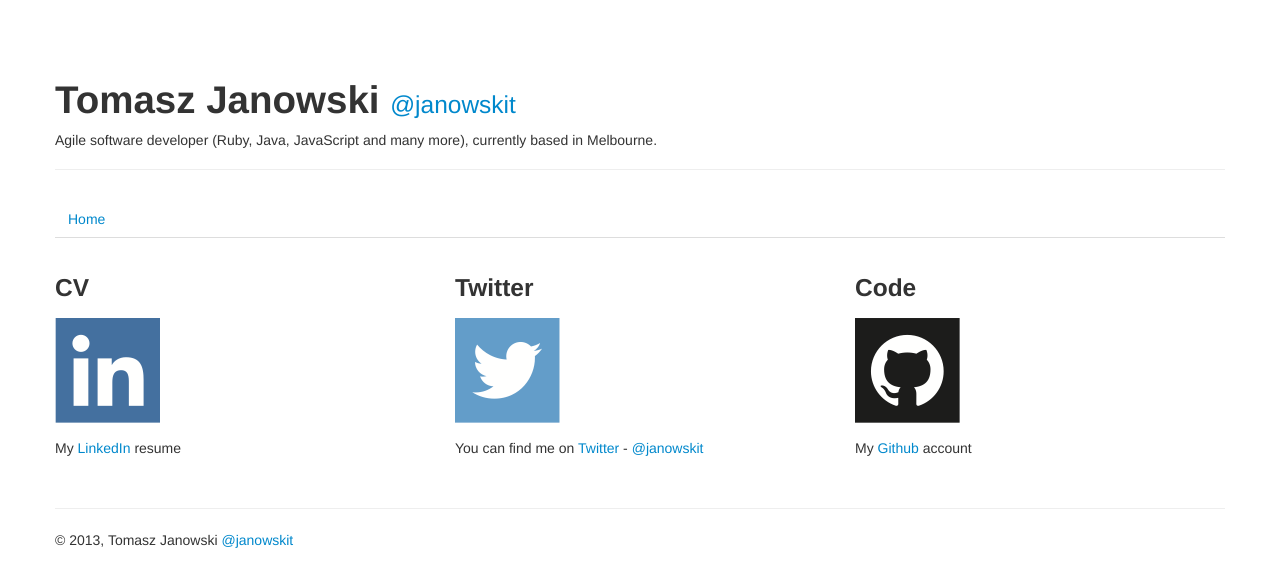
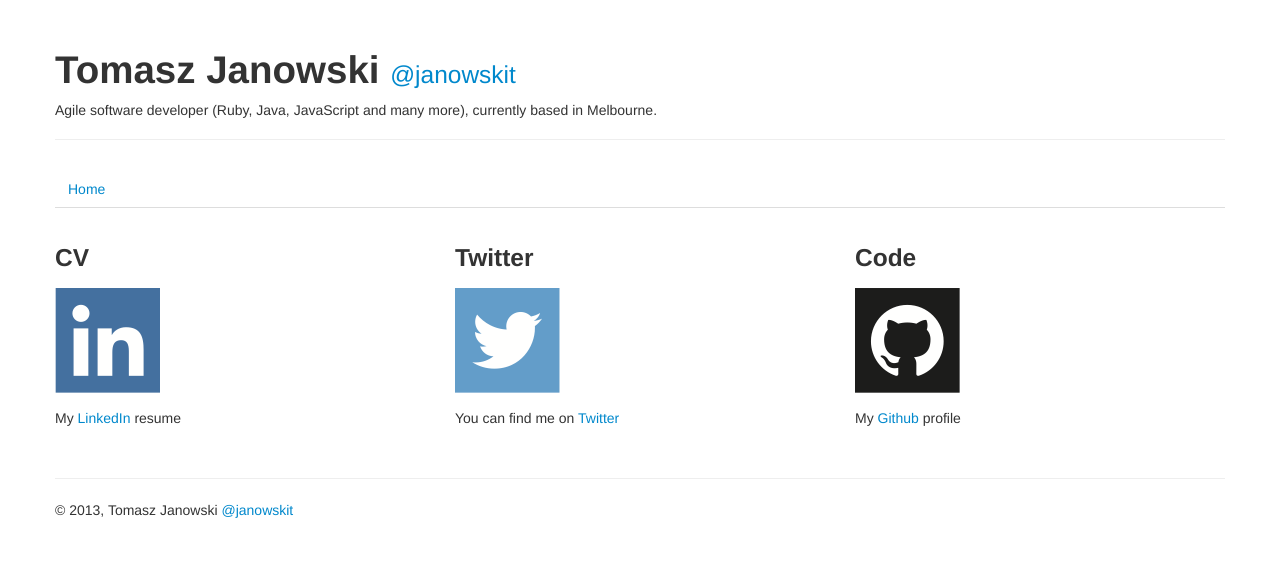
Before and after one commit to janaz/janaz.github.io, a Jekyll site: the page built from index.markdown, in a window 1280 px wide. Shown: the top 587 px of the page. Built offline with Jekyll 4.4.1, drawn with Linux system fonts in a browser that asks for light colours; Markdown is read by kramdown in place of the engine named in the settings.

Commit message:
Layouts reorganization, use markdown for index page

```diff
--- /dev/null
+++ b/_layouts/bootstrap-empty.html
@@ -0,0 +1,41 @@
+<!DOCTYPE html>
+<html lang="en">
+<head>
+    <meta charset="utf-8">
+    <title>{{ page.title }}</title>
+    <meta name="viewport" content="width=device-width, initial-scale=1.0">
+    <meta name="description" content="Tomasz Janowski Agile software developer java ruby javascript">
+    <meta name="author" content="Tomasz Janowski">
+
+    <!-- Le styles -->
+    <link href="/css/syntax.css" rel="stylesheet">
+    <link href="/css/social.css?ts=201307151656" rel="stylesheet">
+    <link href="/css/bootstrap.min.css" rel="stylesheet">
+    <style type="text/css">
+        body {
+            padding-top: 30px;
+            padding-bottom: 30px;
+        }
+    </style>
+    <link href="/css/bootstrap-responsive.min.css" rel="stylesheet">
+
+    <!-- HTML5 shim, for IE6-8 support of HTML5 elements -->
+    <!--[if lt IE 9]>
+    <script src="/js/html5shiv.js"></script>
+    <![endif]-->
+
+    <!-- Fav and touch icons -->
+    <link rel="shortcut icon" href="/favicon.ico">
+
+</head>
+
+<body>
+
+<div class="container">
+    {{ content }}
+</div>
+
+<script src="/js/jquery-1.10.2.min.js"></script>
+<script src="/js/bootstrap.min.js"></script>
+</body>
+</html>
--- a/_layouts/bootstrap.html
+++ b/_layouts/bootstrap.html
@@ -1,38 +1,6 @@
-<!DOCTYPE html>
-<html lang="en">
-<head>
-    <meta charset="utf-8">
-    <title>{{ page.title }}</title>
-    <meta name="viewport" content="width=device-width, initial-scale=1.0">
-    <meta name="description" content="Tomasz Janowski Agile software developer java ruby javascript">
-    <meta name="author" content="Tomasz Janowski">
-
-    <!-- Le styles -->
-    <link href="/css/syntax.css" rel="stylesheet">
-    <link href="/css/social.css?ts=201307151656" rel="stylesheet">
-    <link href="/css/bootstrap.min.css" rel="stylesheet">
-    <style type="text/css">
-        body {
-            padding-top: 60px;
-            padding-bottom: 40px;
-        }
-    </style>
-    <link href="/css/bootstrap-responsive.min.css" rel="stylesheet">
-
-    <!-- HTML5 shim, for IE6-8 support of HTML5 elements -->
-    <!--[if lt IE 9]>
-    <script src="/js/html5shiv.js"></script>
-    <![endif]-->
-
-    <!-- Fav and touch icons -->
-    <link rel="shortcut icon" href="/favicon.ico">
-
-</head>
-
-<body>
-
-<div class="container">
-
+---
+layout: bootstrap-empty
+---
 <div class="page-header">
     <h1>Tomasz Janowski
         <small><a href="https://twitter.com/janowskit">@janowskit</a></small>
--- a/index.html
+++ b/index.markdown
@@ -12,11 +12,11 @@
     <li class="span4">
         <h3>Twitter</h3>
         <a class="social-icon twitter" href="https://twitter.com/janowskit"></a>
-        <p>You can find me on <a href="https://twitter.com/janowskit">Twitter</a> - <a href="https://twitter.com/janowskit">@janowskit</a></p>
+        <p>You can find me on <a href="https://twitter.com/janowskit">Twitter</a></p>
     </li>
     <li class="span4">
         <h3>Code</h3>
         <a class="social-icon github" href="https://github.com/janaz"></a>
-        <p>My <a href="https://github.com/janaz">Github</a> account</p>
+        <p>My <a href="https://github.com/janaz">Github</a> profile</p>
     </li>
- </ul>
+</ul>
```
Also changed, not shown: other parts of _layouts/bootstrap.html (+0 -11 lines). Lines whose indentation alone changed are shown as unchanged.
